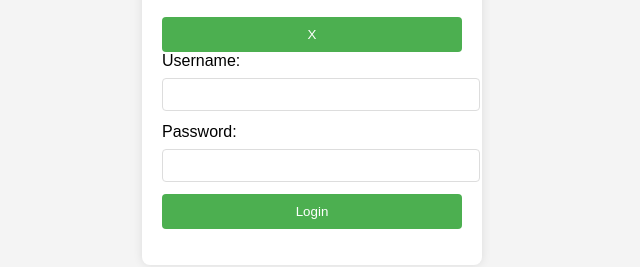
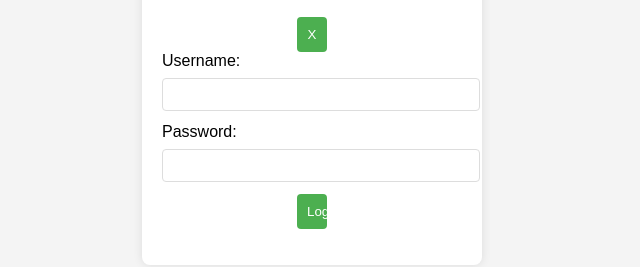
Before and after one commit to Team-Sheldon/login, a plain HTML site: page index.html in a window 1280 px wide. Shown: the part 303-570 px from the top of the page, without its empty margins (328-968 px from the left). Drawn offline with Linux system fonts and the light colour scheme.

Commit message:
Update styles.css

```diff
--- a/styles.css
+++ b/styles.css
@@ -45,6 +45,16 @@ button {
     cursor: pointer;
 }
 
+button {
+    width: 10%;
+    padding: 10px;
+    background-color: none;
+    color: white;
+    border: none;
+    border-radius: 4px;
+    cursor: pointer;
+}
+
 button:hover {
     background-color: #45a049;
 }
```
